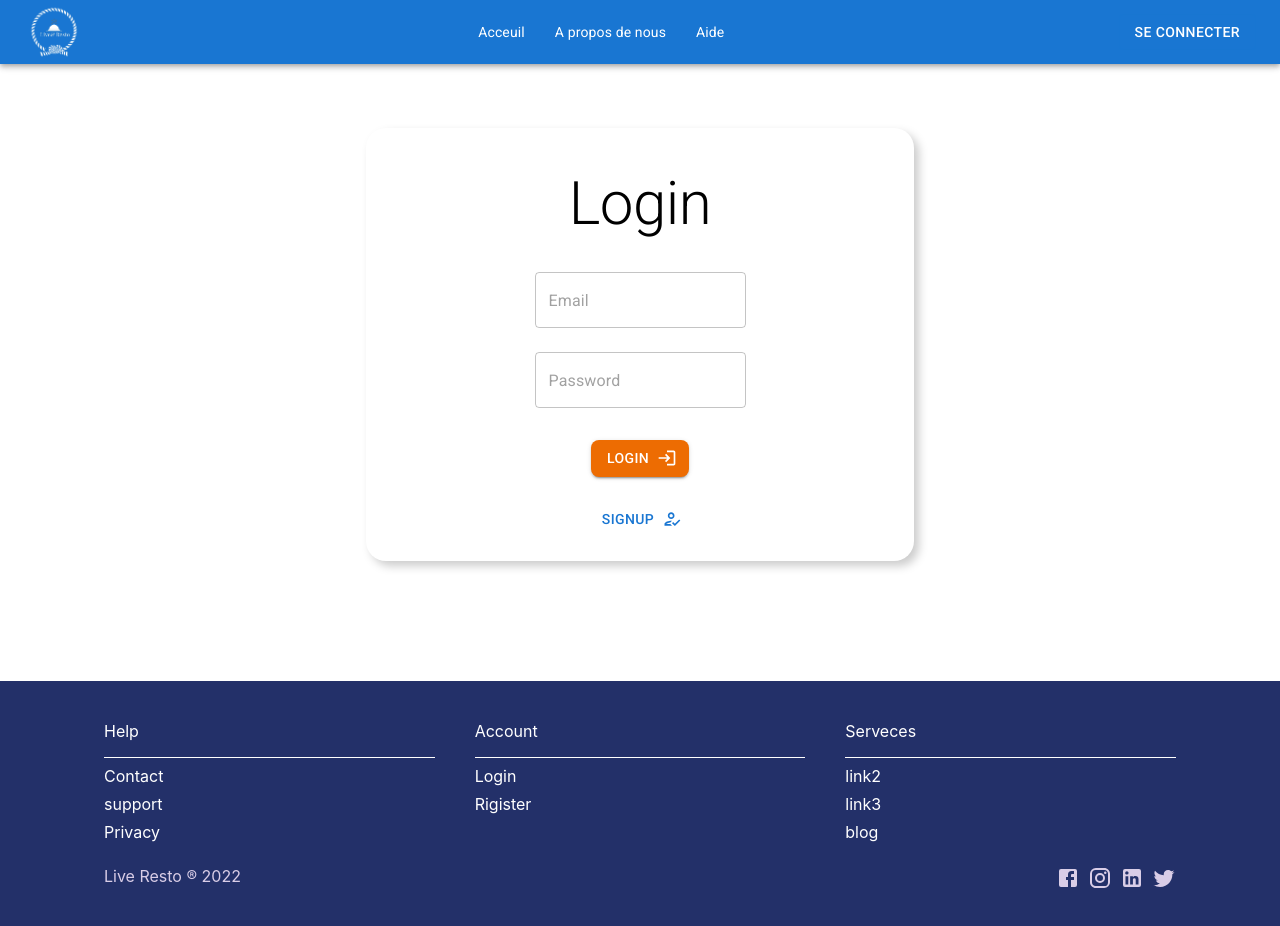
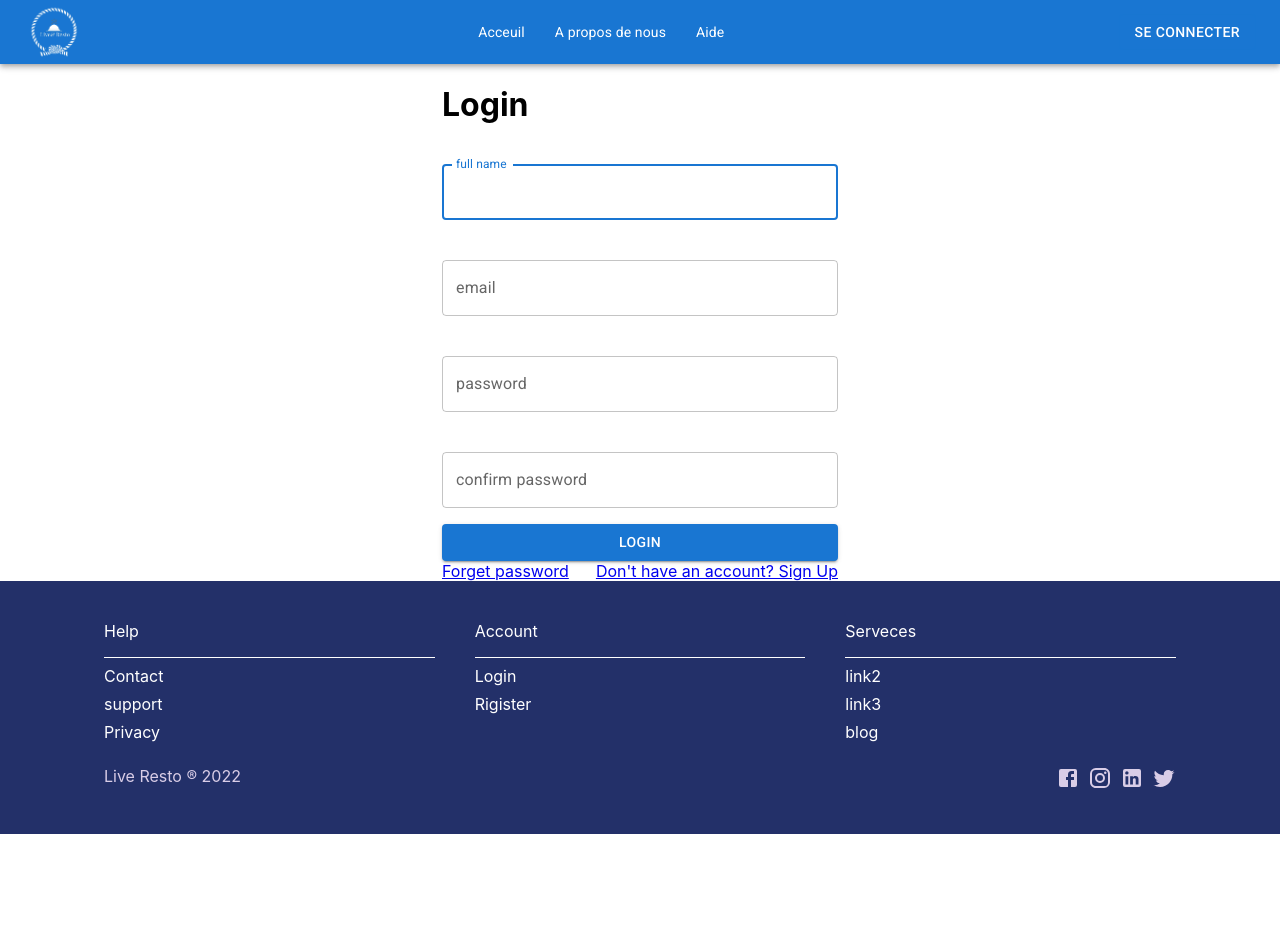
Before and after one commit to RedaBEKKA/blog-liveResto, a React (Create React App) app in the folder blog-front/: page /login in a window 1280 px wide. Shown: the top 926 px of the page. After the commit the page ends 834 px from the top, so only its background shows below. Built offline with nearby package versions, Linux system fonts and the light colour scheme.

Commit message:
change login page

```diff
--- a/blog-front/package.json
+++ b/blog-front/package.json
@@ -15,6 +15,7 @@
     "axios": "^0.27.2",
     "react": "^18.2.0",
     "react-dom": "^18.2.0",
+    "react-hook-form": "^7.36.1",
     "react-material-ui-carousel": "^3.4.2",
     "react-router": "^6.4.0",
     "react-router-dom": "^6.4.0",
--- a/blog-front/src/pages/login/Login.js
+++ b/blog-front/src/pages/login/Login.js
@@ -1,108 +1,121 @@
-import { Box, Button, TextField, Typography } from "@mui/material";
-import React, { useState } from "react";
-import LoginOutlinedIcon from "@mui/icons-material/LoginOutlined";
-import HowToRegOutlinedIcon from "@mui/icons-material/HowToRegOutlined";
+import React, { useRef } from "react";
+import { TextField, Container, Button, Box, Grid } from "@mui/material";
+import { useForm } from "react-hook-form";
+import { Link } from "react-router-dom";
 const Login = () => {
-  const [isSignup, setIsSignup] = useState(false);
-  const [inputs, setInputs] = useState({
-    name: "",
-    email: "",
-    password: "",
-  });
+  let password;
+  let cpassword;
+  const {
+    register,
+    handleSubmit,
+    watch,
+    getValues,
+    formState: { errors },
+  } = useForm();
 
-  const handleChange = (e) => {
-    setInputs((prevState) => ({
-      ...prevState,
-      [e.target.name]: e.target.value,
-    }));
+  password = watch("password", "");
+  cpassword = watch("cpassword", "");
+  console.log(password, cpassword);
+  const onSubmit = (data) => {
+    console.log(data);
   };
+  return (
+    <Container maxWidth="xs" mt={5}>
+      <h1>Login</h1>
+      <form onSubmit={handleSubmit(onSubmit)}>
+        <Box mb={2} mt={5}>
+          <TextField
+            variant="outlined"
+            label="full name"
+            fullWidth
+            autoComplete="name"
+            autoFocus
+            {...register("name", {
+              required: "Required field",
+              pattern: {
+                value:
+                  /^([a-zA-Z]{2,}\s[a-zA-Z]{1,}'?-?[a-zA-Z]{2,}\s?([a-zA-Z]{1,})?)/,
+                message: "Invalide name",
+              },
+            })}
+            error={!!errors?.name}
+            helperText={errors?.name ? errors.name.message : null}
+          />
+        </Box>
 
-  const handleSubmit = (e) => {
-    e.preventDefault();
-    console.log(inputs);
-  };
+        <Box mb={2} mt={5}>
+          <TextField
+            variant="outlined"
+            label="email"
+            fullWidth
+            autoComplete="email"
+            {...register("email", {
+              required: "Required field",
+              pattern: {
+                value: /^[A-Z0-9._%+-]+@[A-Z0-9.-]+\.[A-Z]{2,}$/i,
+                message: "Invalide email adress",
+              },
+            })}
+            error={!!errors?.email}
+            helperText={errors?.email ? errors.email.message : null}
+          />
+        </Box>
+        <Box mb={2} mt={5}>
+          <TextField
+            variant="outlined"
+            label="password"
+            fullWidth
+            type="password"
+            autoComplete="password"
+            {...register("password", {
+              required: "Required field",
+              pattern: {
+                // Min 1 uppercase letter.Min 1 lowercase letter Min 1 special character.Min 1 number Min 8 characters.Max 30 characters.
+                value:
+                  /^(?=.*?[A-Z])(?=(.*[a-z]){1,})(?=(.*[\d]){1,})(?=(.*[\W]){1,})(?!.*\s).{8,}$/,
+                message:
+                  "MIN (1 uppercase ,1 lowercase letters 1 special character 1 number , 8 characters)",
+              },
+            })}
+            error={!!errors?.password}
+            helperText={errors?.password ? errors.password.message : null}
+          />
+        </Box>
 
-  const resetState = () => {
-    setIsSignup(!isSignup);
+        <Box mb={2} mt={5}>
+          <TextField
+            variant="outlined"
+            label="confirm password"
+            fullWidth
+            type="password"
+            autoComplete="cpassword"
+            {...register("cpassword", {
+              required: "require field",
+            })}
+          />
+          {watch("cpassword") !== watch("password") &&
+          getValues("cpassword") ? (
+            <p>password not match</p>
+          ) : null}
+        </Box>
 
-    setInputs({ name: "", email: "", password: "" });
-  };
-
-  return (
-    <Box sx={{ marginBottom: "15vh" }}>
-      <form onSubmit={handleSubmit}>
-        <Box
-          display="flex"
-          flexDirection={"column"}
-          maxWidth={500}
-          alignItems="center"
-          justifyContent="center"
-          margin="auto"
-          marginTop={8}
-          padding={3}
-          borderRadius={5}
-          boxShadow={"5px 5px 10px #ccc"}
-          sx={{
-            ":hover": {
-              boxShadow: "10px 10px 20px #ccc",
-            },
-          }}
-        >
-          <Typography variant="h2" padding={2} textAlign="center">
-            {isSignup ? "Sign Up" : "Login "}
-          </Typography>
-          {isSignup && (
-            <TextField
-              onChange={handleChange}
-              name="name"
-              value={inputs.name}
-              margin="normal"
-              type={"text"}
-              variant="outlined"
-              placeholder="Name"
-            />
-          )}
-          <TextField
-            onChange={handleChange}
-            name="email"
-            value={inputs.email}
-            margin="normal"
-            type={"email"}
-            variant="outlined"
-            placeholder="Email"
-          />
-          <TextField
-            onChange={handleChange}
-            value={inputs.password}
-            name="password "
-            margin="normal"
-            type={"password"}
-            variant="outlined"
-            placeholder="Password"
-          />
-          <Button
-            endIcon={
-              isSignup ? <HowToRegOutlinedIcon /> : <LoginOutlinedIcon />
-            }
-            type="submit"
-            sx={{ marginTop: 3, borderRadius: 2 }}
-            variant="contained"
-            color="warning"
-          >
-            {isSignup ? "Signup" : "Login"}
-          </Button>
-          <Button
-            endIcon={
-              isSignup ? <LoginOutlinedIcon /> : <HowToRegOutlinedIcon />
-            }
-            onClick={resetState}
-            sx={{ marginTop: 3, borderRadius: 2 }}
-          >
-            {isSignup ? "Login" : "Signup"}
-          </Button>
-        </Box>
+        <Button type="submit" variant="contained" color="primary" fullWidth>
+          Login
+        </Button>
+        <Grid container>
+          <Grid item xs>
+            <Link href="#" variant="body2">
+              Forget password
+            </Link>
+          </Grid>
+          <Grid item>
+            <Link href="#" variant="body2">
+              {"Don't have an account? Sign Up"}
+            </Link>
+          </Grid>
+        </Grid>
       </form>
-    </Box>
+    </Container>
   );
 };
 
```
Also changed, not shown: 2 other files (tests, documents, lock files or other folders).
